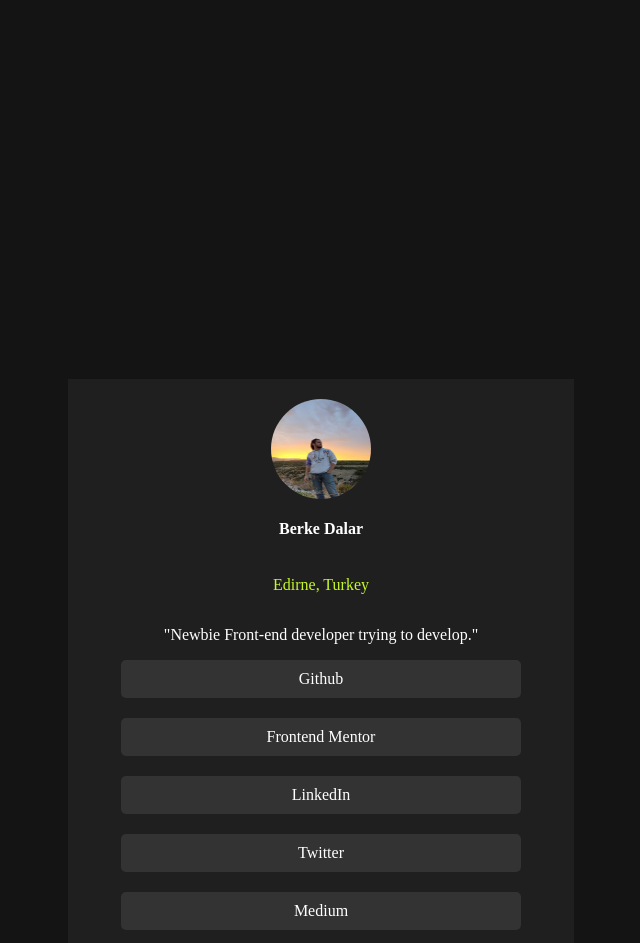
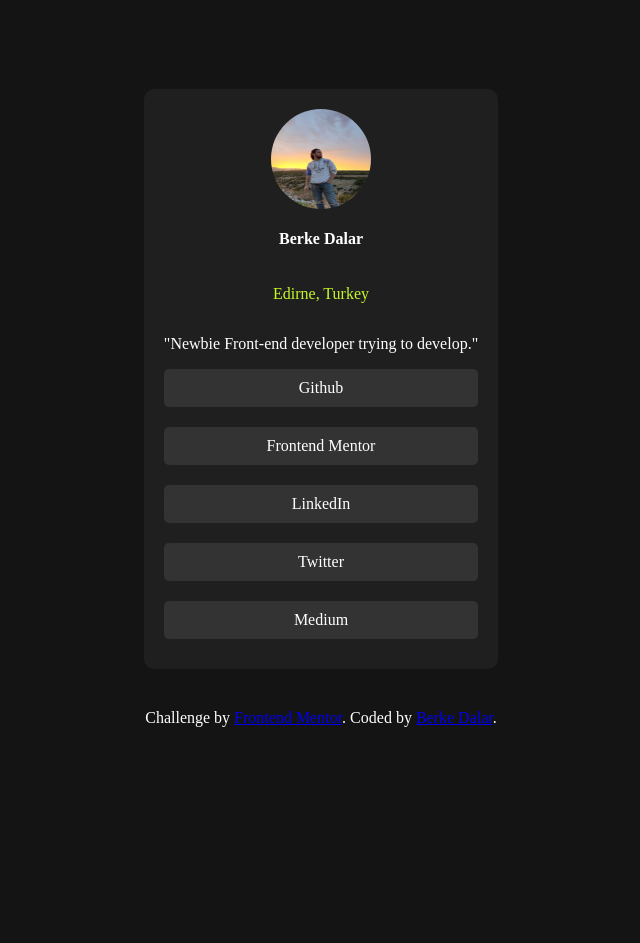
Before and after one commit to jariwarlord/SocialLinks, a plain HTML site: page index.html in a window 1280 px wide. Shown: the top 943 px of the page, without its empty margins (319-959 px from the left). After the commit the page ends 816 px from the top, so only its background shows below. Drawn offline with Linux system fonts and the light colour scheme.

Commit message:
problem about attribution solved

```diff
--- a/styles.css
+++ b/styles.css
@@ -1,17 +1,23 @@
 body{
+    display: flex;
+    flex-direction: column;
+    justify-content: center;
+    align-items: center;
     background-color: hsl(0, 0%, 8%);
+    height: 100vh;
 
 }
 .container{
     padding: 20px;
     margin-top: 15% auto;
-    margin: 30%;
+    margin: 0;
     display: flex;
     flex-direction: column;
     color: white;
     background-color: hsl(0, 0%, 12%);
     align-items: center;
-    max-width: 800px;
+    max-width: 400px;
+    border-radius: 10px;
 }
 .button-container{
     display: flex;
@@ -38,6 +44,11 @@ body{
 .button:hover{
     background-color: hsl(75, 94%, 57%);
     color: hsl(0, 0%, 20%);;
+}
+.attribution{
+    text-align: center;
+    color: white;
+    padding-top: 40px;
 }
 @media (max-width: 375px) {
     .button{
```
